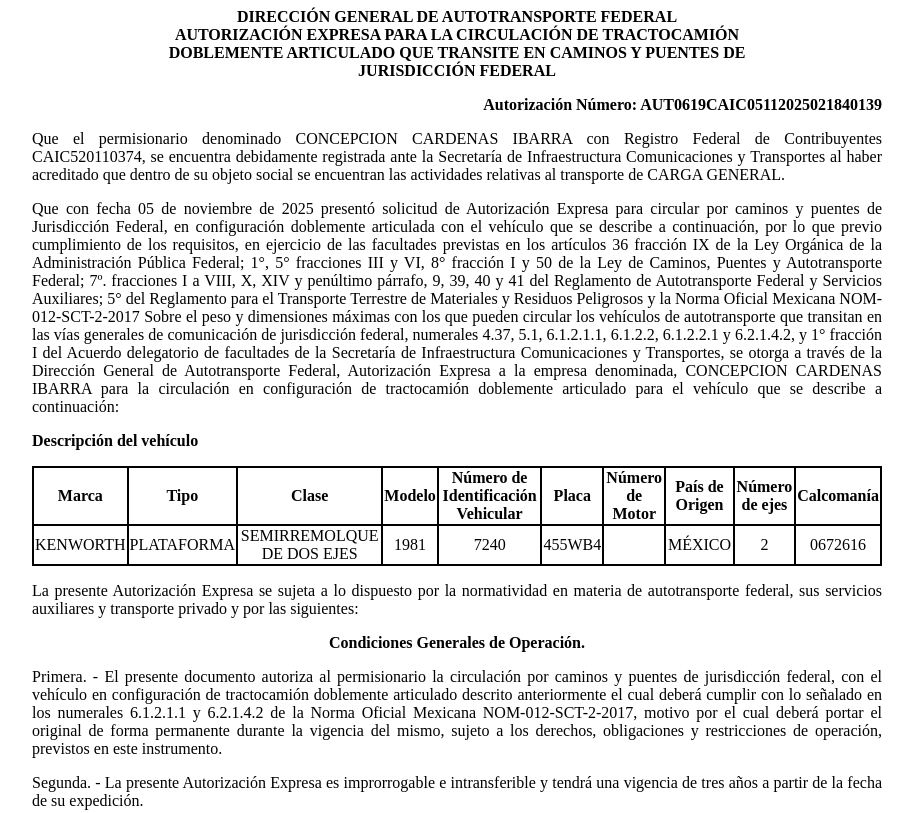
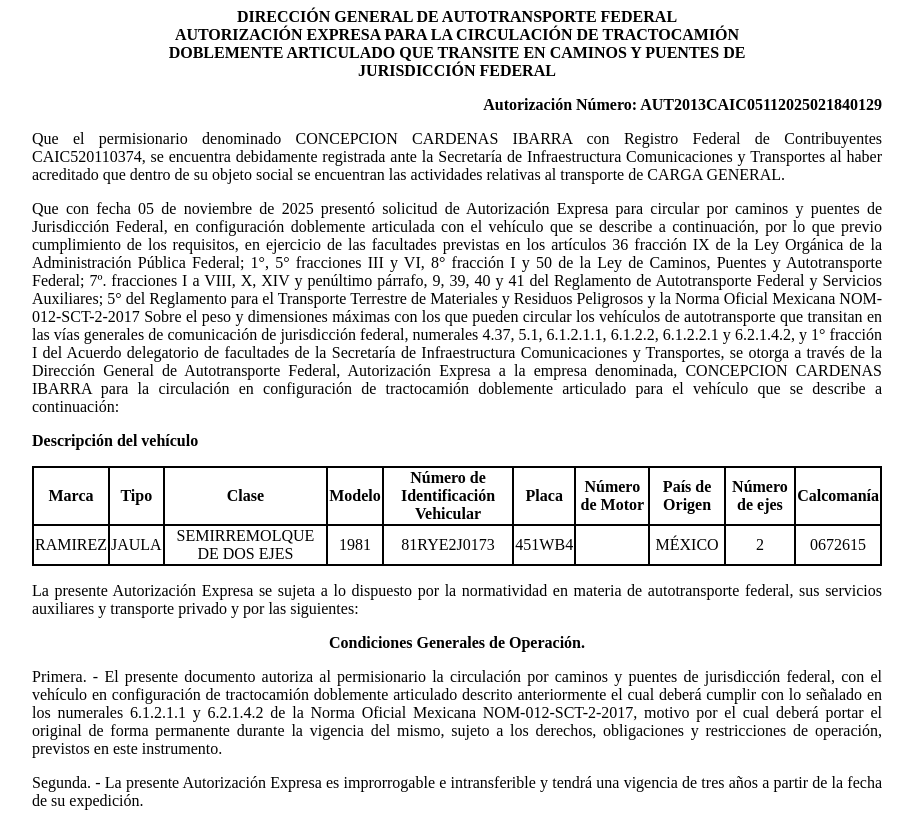
Before and after one commit to app-sct1/ConsultaAutDobleRemolque-folio-0201342, a plain HTML site: page index.html in a window 1280 px wide. Shown: the top 813 px of the page, without its empty margins (183-1096 px from the left). Drawn offline with Linux system fonts and the light colour scheme.

Commit message:
index.html

```diff
--- a/index.html
+++ b/index.html
@@ -75,7 +75,7 @@
 						<p class="sinMargen">DOBLEMENTE ARTICULADO QUE TRANSITE EN CAMINOS Y PUENTES DE</p>
 						<p class="sinMargen">JURISDICCIÓN FEDERAL</p>
 					</div>
-<p class="derechaNegro">Autorización Número: AUT0619CAIC05112025021840139</p>
+<p class="derechaNegro">Autorización Número: AUT2013CAIC05112025021840129</p>
 
 					<p class="justificado">Que el permisionario denominado
 						CONCEPCION CARDENAS IBARRA con Registro Federal de
@@ -128,16 +128,16 @@
 							<th class="borde">Calcomanía</th>
 						</tr>
 						<tr class="borde">
-							<td class="borde">KENWORTH</td>
-							<td class="borde">PLATAFORMA</td>
+							<td class="borde">RAMIREZ</td>
+							<td class="borde">JAULA</td>
 							<td class="borde">SEMIRREMOLQUE DE DOS EJES</td>
 							<td class="borde">1981</td>
-							<td class="borde">7240</td>
-							<td class="borde">455WB4</td>
+							<td class="borde">81RYE2J0173</td>
+							<td class="borde">451WB4</td>
 							<td class="borde"></td>
 							<td class="borde">MÉXICO</td>
 							<td class="borde">2</td>
-							<td class="borde">0672616</td>
+							<td class="borde">0672615</td>
 						</tr>
 
 					</tbody></table>
```
